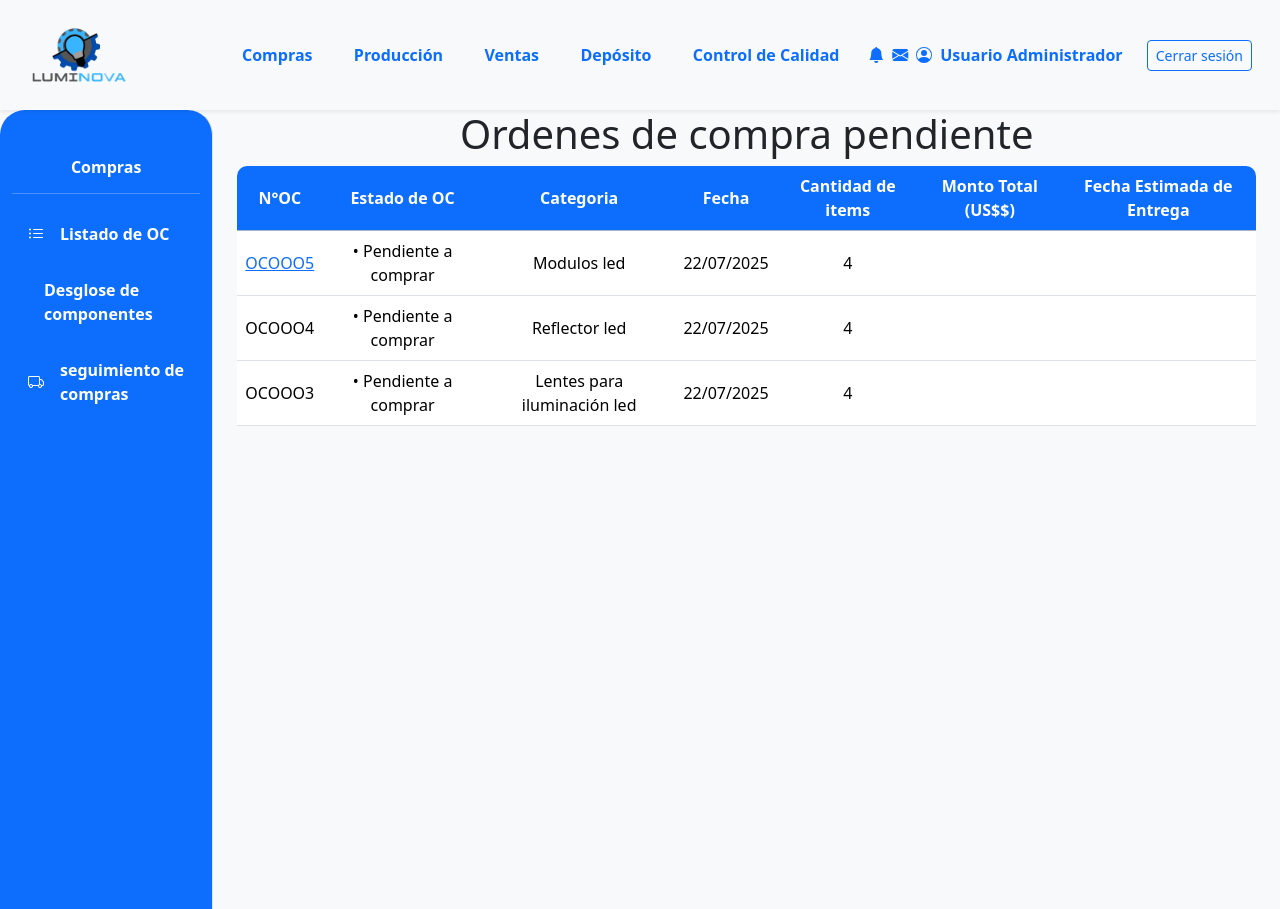
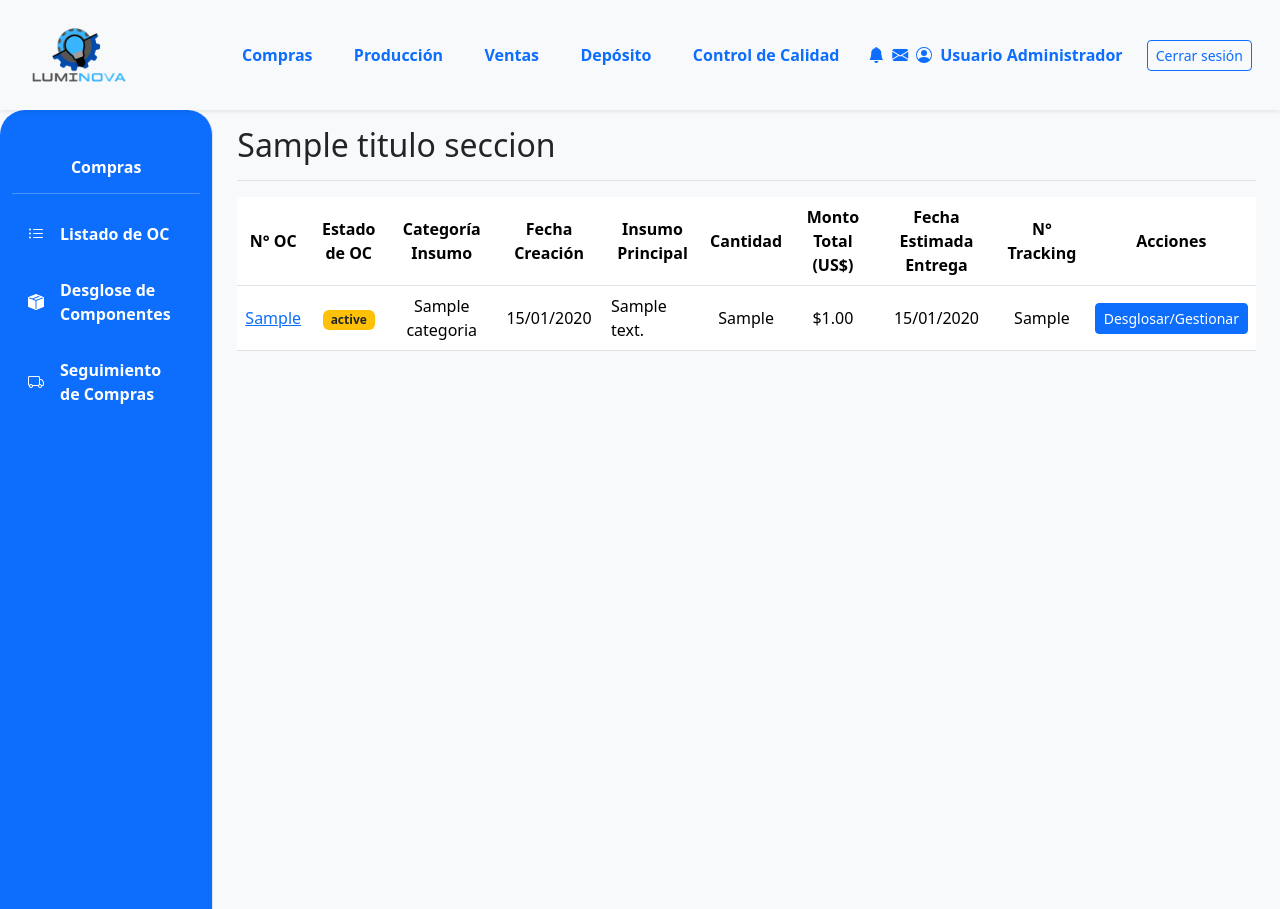
Before and after one commit to FedericoPaal/TP_LUMINOVA, a Django app: template App_LUMINOVA/templates/compras/desglose.html in a window 1280 px wide. Shown: the top 909 px of the page. Run offline with Django 5.2, Linux system fonts and the light colour scheme; the template is opened without the code that fills it: most values are stand-ins (such as "Sample title", 1, 10 or a date in 2020); some libraries are stand-ins or nearby versions.

Commit message:
se crean htmls para OCs y se ajustan otras

```diff
--- a/App_LUMINOVA/templates/compras/desglose.html
+++ b/App_LUMINOVA/templates/compras/desglose.html
@@ -1,90 +1,70 @@
+{# App_LUMINOVA/templates/compras/compras_desglose.html #}
 {% extends 'padre.html' %}
+{% load static %}
+{% load django_bootstrap5 %}
 
-{% block title %}Compras - Luminova{% endblock %}
+{% block title %}{{ titulo_seccion|default:"Desglose de Componentes" }}{% endblock %}
 
 {% block sidebar_content %}
-    <nav id="sidebarMenu" class="col-md-3 col-lg-2 d-md-block bg-primary sidebar collapse border-end vh-100" style="border-top-left-radius: 25px; border-top-right-radius: 25px;">
-        <div class="position-sticky pt-4">
-            <h6 class="sidebar-heading d-flex justify-content-center align-items-center px-3 mt-4 mb-1 text-white fw-bold">
-                <span>Compras</span>
-            </h6>
-            <hr class="text-white">
-            <ul class="nav flex-column">
-                <li class="nav-item">
-                    <a class="nav-link text-white fw-bold custom-active-button d-flex align-items-center" href="{% url 'App_LUMINOVA:compras' %}">
-                        <i class="bi bi-list-ul me-2"></i> <span class="ms-2">Listado de OC</span>
-                    </a>
-                </li>
-                <li class="nav-item mt-2">
-                    <a class="nav-link text-white fw-bold custom-active-button d-flex align-items-center" href="{% url 'App_LUMINOVA:desglose' %}">
-                        <i class=""></i> <span class="ms-2">Desglose de componentes</span>
-                    </a>
-                </li>
-                <li class="nav-item mt-2">
-                    <a class="nav-link text-white fw-bold custom-active-button d-flex align-items-center" href="{% url 'App_LUMINOVA:seguimiento' %}">
-                        <i class="bi bi-truck me-2"></i> <span class="ms-2">seguimiento de compras</span>
-                    </a>
-                </li>
-                </ul>
-        </div>
-    </nav>
+    {% include 'compras/compras_sidebar.html' %}
 {% endblock %}
 
 {% block content %}
+<div class="d-flex justify-content-between flex-wrap flex-md-nowrap align-items-center pt-3 pb-2 mb-3 border-bottom">
+    <h1 class="h2">{{ titulo_seccion }}</h1>
+    {# Aquí podría ir un botón para crear una nueva OC manualmente si es necesario #}
+</div>
 
-    <h1 class = "text-center">Ordenes de compra pendiente</h1>
+{% bootstrap_messages %}
 
-    <table class="table">
-  <thead class="table-primary rounded-top">
+{% if ordenes_pendientes_list %}
+<div class="table-responsive mt-3">
+    <table class="table table-hover">
+        <thead class="color-thead"> {# Usando tu clase CSS para el encabezado #}
             <tr>
-
-      <th scope="col" class="text-center align-middle" style="background-color: #0d6efd; color: white;">N°OC</th>
-      <th scope="col" class="text-center align-middle" style="background-color: #0d6efd; color: white;">Estado de OC</th>
-      <th scope="col" class="text-center align-middle" style="background-color: #0d6efd; color: white;">Categoria</th>
-      <th scope="col" class="text-center align-middle" style="background-color: #0d6efd; color: white;">Fecha</th>
-      <th scope="col" class="text-center align-middle" style="background-color: #0d6efd; color: white;">Cantidad de items</th>
-      <th scope="col" class="text-center align-middle" style="background-color: #0d6efd; color: white;">Monto Total (US$$)</th>
-      <th scope="col" class="text-center align-middle" style="background-color: #0d6efd; color: white;">Fecha Estimada de Entrega</th>
-
+                <th class="text-center align-middle">N° OC</th>
+                <th class="text-center align-middle">Estado de OC</th>
+                <th class="text-center align-middle">Categoría Insumo</th> {# Asumiendo que es del insumo principal #}
+                <th class="text-center align-middle">Fecha Creación</th>
+                <th class="text-center align-middle">Insumo Principal</th>
+                <th class="text-center align-middle">Cantidad</th>
+                <th class="text-center align-middle">Monto Total (US$)</th>
+                <th class="text-center align-middle">Fecha Estimada Entrega</th>
+                <th class="text-center align-middle">N° Tracking</th>
+                <th class="text-center align-middle">Acciones</th>
             </tr>
         </thead>
         <tbody>
+            {% for oc in ordenes_pendientes_list %}
             <tr>
-      <td class="text-center align-middle"><a href="{% url 'App_LUMINOVA:desglose2' %}">OCOOO5</a></td>
-      <td class="text-center align-middle">• Pendiente a comprar</td>
-      <td class="text-center align-middle">Modulos led</td>
-      <td class="text-center align-middle">22/07/2025</td>
-      <td class="text-center align-middle">4</td>
-      <td class="text-center align-middle"></td>
-      <td class="text-center align-middle"></td>
+                {# El enlace aquí podría llevar a una vista de detalle de OC o a tu desglose3.html #}
+                <td class="text-center align-middle">
+                    <a href="#">{{ oc.numero_orden }}</a> {# Ajusta este enlace según tu flujo #}
+                </td>
+                <td class="text-center align-middle">
+                    <span class="badge bg-warning text-dark">{{ oc.get_estado_display_custom }}</span>
+                </td>
+                <td class="text-center align-middle">{{ oc.insumo_principal.categoria.nombre|default_if_none:"N/A" }}</td>
+                <td class="text-center align-middle">{{ oc.fecha_creacion|date:"d/m/Y" }}</td>
+                <td class="align-middle">{{ oc.insumo_principal.descripcion|default_if_none:"N/A"|truncatechars:30 }}</td>
+                <td class="text-center align-middle">{{ oc.cantidad_principal|default_if_none:"-" }}</td>
+                <td class="text-center align-middle">${{ oc.total_orden_compra|floatformat:2 }}</td>
+                <td class="text-center align-middle">{{ oc.fecha_estimada_entrega|date:"d/m/Y"|default_if_none:"-" }}</td>
+                <td class="text-center align-middle">{{ oc.numero_tracking|default_if_none:"-" }}</td>
+                <td class="text-center align-middle">
+                    {# Aquí irían los botones para seleccionar proveedor, generar OC final, etc. #}
+                    {# Este botón podría llevar a una vista similar a tu desglose3.html para esta OC específica #}
+                    <a href="#" class="btn btn-sm btn-primary">Desglosar/Gestionar</a>
+                </td>
             </tr>
-    <tr>
-      <td class="text-center align-middle">OCOOO4</td>
-      <td class="text-center align-middle">• Pendiente a comprar</td>
-      <td class="text-center align-middle">Reflector led</td>
-      <td class="text-center align-middle">22/07/2025</td>
-      <td class="text-center align-middle">4</td>
-      <td class="text-center align-middle"></td>
-      <td class="text-center align-middle"></td>
-    </tr>
-    <tr>
-      <td class="text-center align-middle">OCOOO3</td>
-      <td class="text-center align-middle">• Pendiente a comprar</td>
-      <td class="text-center align-middle">Lentes para iluminación led</td>
-      <td class="text-center align-middle">22/07/2025</td>
-      <td class="text-center align-middle">4</td>
-      <td class="text-center align-middle"></td>
-      <td class="text-center align-middle"></td>
-    </tr>
-
+            {% endfor %}
         </tbody>
     </table>
-<style>
-    thead.rounded-top th:first-child {
-        border-top-left-radius: 10px;
-    }
-    thead.rounded-top th:last-child {
-        border-top-right-radius: 10px;
-    }
-</style>
+</div>
+{% else %}
+<div class="alert alert-info mt-3">
+    No hay Órdenes de Compra pendientes de desglose o en el estado seleccionado.
+</div>
+{% endif %}
+
 {% endblock %}
```
Also changed, not shown: App_LUMINOVA/templates/compras/compras_crear_editar_oc.html (added, +52 -0 lines), App_LUMINOVA/templates/compras/compras_desglose.html (+83 -74 lines), media/productos_terminados/ilum-general.jpg (added). Lines whose indentation alone changed are shown as unchanged.
